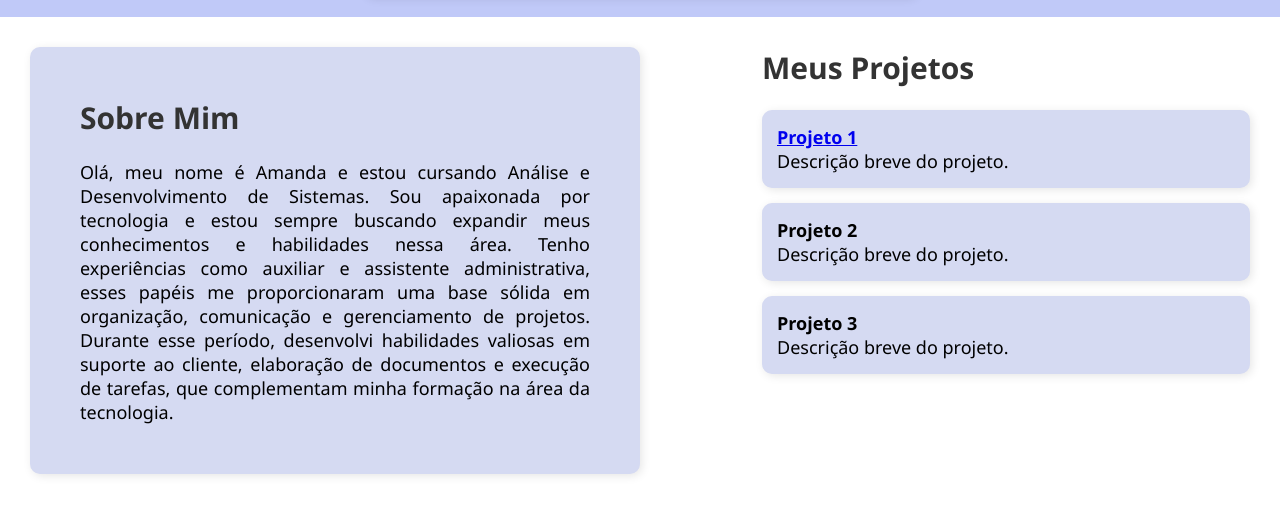
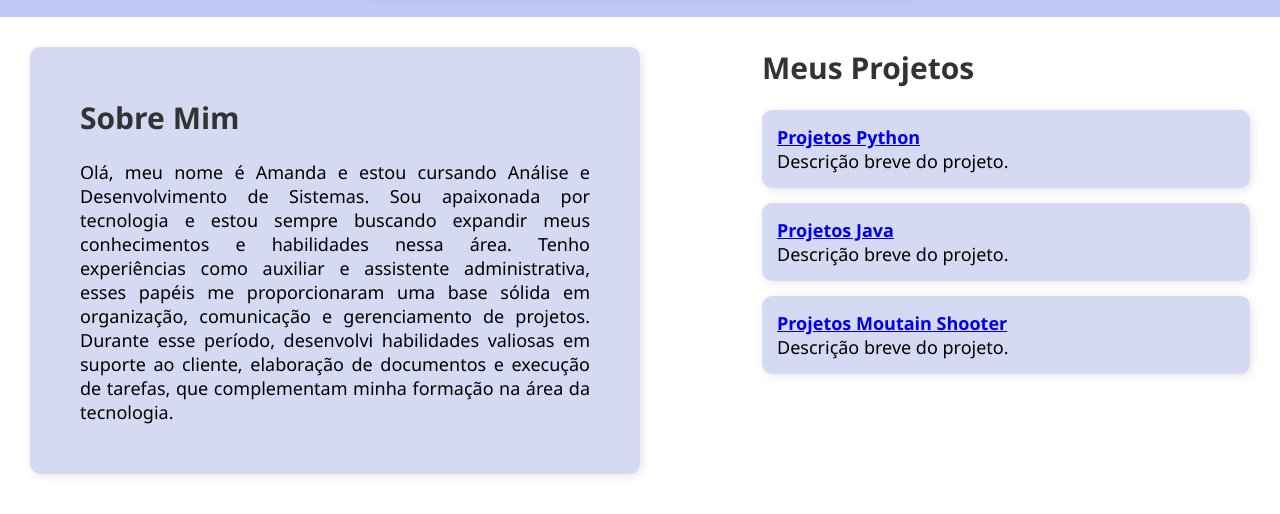
Before and after one commit to Amandalto/site-portifolio, a plain HTML site: page Portifólio/index.html in a window 1280 px wide. Shown: the part 246-760 px from the top of the page. Drawn offline with Linux system fonts and the light colour scheme.

Commit message:
Adicionando títulos aos Projetos

```diff
--- a/Portifólio/index.html
+++ b/Portifólio/index.html
@@ -40,15 +40,15 @@
             <h3>Meus Projetos</h3>
             <br>
             <div class="projeto-card">
-                <h4><a href="link-do-projeto-1.html">Projeto 1</a></h4>
+                <h4><a href="link-do-projeto-1.html">Projetos Python</a></h4>
                 <p>Descrição breve do projeto.</p>
             </div>
             <div class="projeto-card">
-                <h4>Projeto 2</h4>
+                <h4><a href="link-do-projeto-1.html">Projetos Java</a></h4>
                 <p>Descrição breve do projeto.</p>
             </div>
             <div class="projeto-card">
-                <h4>Projeto 3</h4>
+                <h4><a href="link-do-projeto-1.html">Projetos  Moutain Shooter</a></h4>
                 <p>Descrição breve do projeto.</p>
             </div>
         </section>
```
